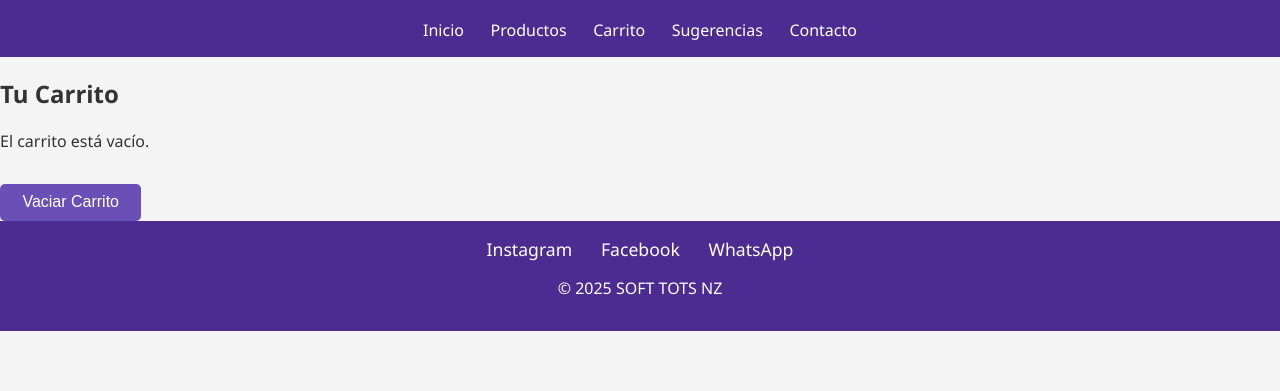
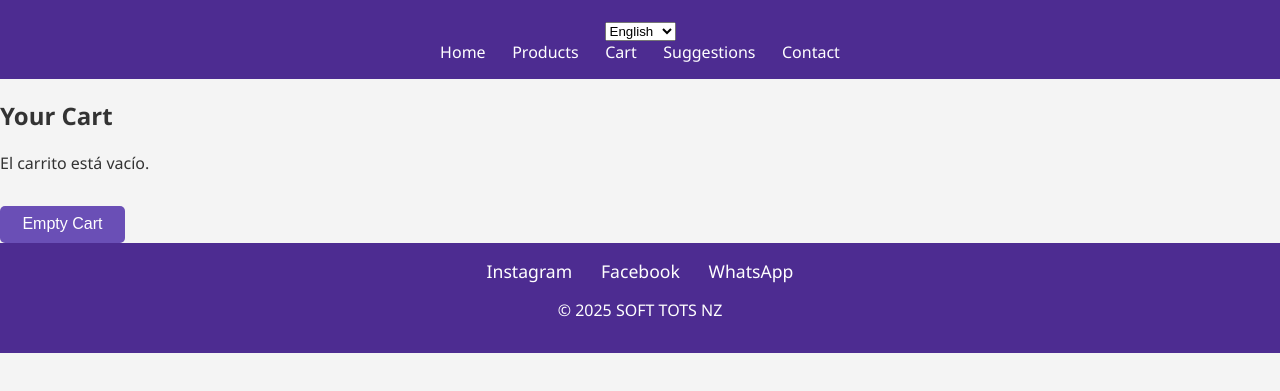
Before and after one commit to softtotsnz/soft-tots-nz, a plain HTML site: page carrito.html in a window 1280 px wide. Shown: the part 83-474 px from the top of the page. Drawn offline with Linux system fonts and the light colour scheme.

Commit message:
Update carrito.html

```diff
--- a/carrito.html
+++ b/carrito.html
@@ -1,26 +1,32 @@
 <!DOCTYPE html>
-<html lang="es">
+<html lang="en">
 <head>
   <meta charset="UTF-8">
   <meta name="viewport" content="width=device-width,initial-scale=1.0">
-  <title>Carrito de Compras | SOFT TOTS NZ</title>
+  <title>Shopping Cart | SOFT TOTS NZ</title>
   <link rel="stylesheet" href="styles.css">
 </head>
 <body>
   <header>
-    <h1>SOFT TOTS NZ</h1>
+    <div class="header-row">
+      <h1>SOFT TOTS NZ</h1>
+      <select id="language-switcher">
+        <option value="en">English</option>
+        <option value="es">Español</option>
+      </select>
+    </div>
     <nav>
-      <a href="index.html">Inicio</a>
-      <a href="productos.html">Productos</a>
-      <a href="carrito.html">Carrito</a>
-      <a href="sugerencias.html">Sugerencias</a>
-      <a href="contacto.html">Contacto</a>
+      <a href="index.html" data-i18n="menu_home">Home</a>
+      <a href="productos.html" data-i18n="menu_products">Products</a>
+      <a href="carrito.html" data-i18n="menu_cart">Cart</a>
+      <a href="sugerencias.html" data-i18n="menu_suggestions">Suggestions</a>
+      <a href="contacto.html" data-i18n="menu_contact">Contact</a>
     </nav>
   </header>
   <main>
-    <h2>Tu Carrito</h2>
+    <h2 data-i18n="your_cart">Your Cart</h2>
     <div id="carrito-contenido"></div>
-    <button id="vaciar-carrito" class="btn">Vaciar Carrito</button>
+    <button id="vaciar-carrito" class="btn" data-i18n="empty_cart">Empty Cart</button>
   </main>
   <footer>
     <div class="social-links">
```
